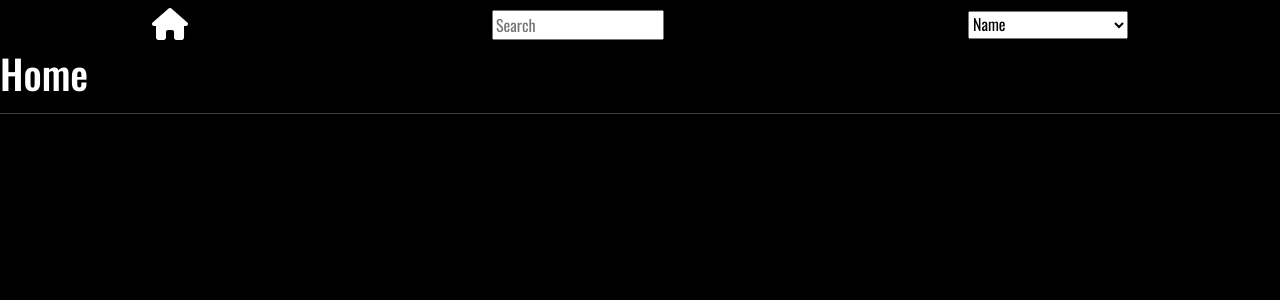
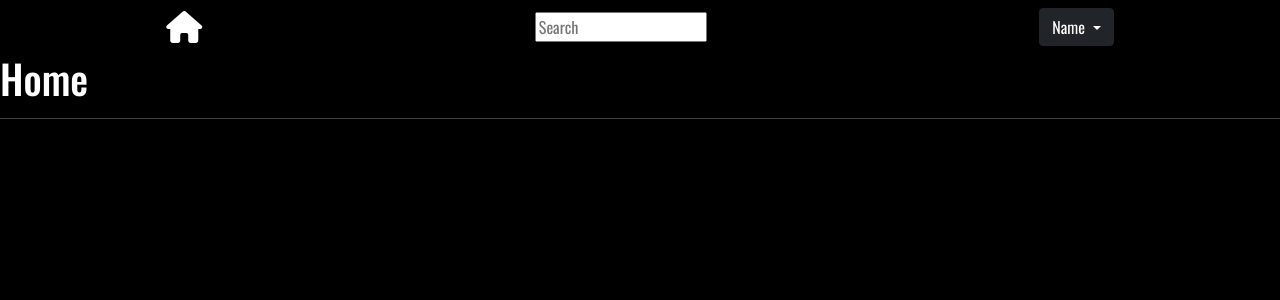
Before and after one commit to mishrakushal/dbms_project, a Flask app: page /home in a window 1280 px wide. Shown: the top 300 px of the page. Run offline with Flask 2, Linux system fonts and the light colour scheme; some libraries are stand-ins or nearby versions.

Commit message:
working drop-down with icons

```diff
--- a/templates/app_layout.html
+++ b/templates/app_layout.html
@@ -21,7 +21,10 @@
 			crossorigin="anonymous"
 			referrerpolicy="no-referrer"
 		/>
-		<link rel="stylesheet" href="../static/css/app_layout.css">
+		<script src="https://ajax.googleapis.com/ajax/libs/jquery/3.4.1/jquery.min.js"></script>
+		<script src="https://cdnjs.cloudflare.com/ajax/libs/popper.js/1.14.7/umd/popper.min.js"></script>
+		<script src="https://maxcdn.bootstrapcdn.com/bootstrap/4.3.1/js/bootstrap.min.js"></script>
+		<link rel="stylesheet" href="../static/css/app_layout.css" />
 		<title>{% block title %}{% endblock %}</title>
 		{% block head %}{% endblock %}
 	</head>
@@ -35,13 +38,30 @@
 					<i class="icon-search"></i>
 					<input type="search" name="search" placeholder="Search" />
 				</div>
-				<div class="user__options">
+				<!-- <div class="user__options">
 					<select name="user_option">
 						<option value="" selected disabled hidden>Name</option>
 						<option value="profile"><i class='fa-solid fa-user'></i>Profile</option>
 						<option value="logout" class="logout"><i class='fa-solid fa-arrow-right-from-bracket'></i>Logout</option>
 					</select>
-				</div>
+				</div> -->
+					<div class="dropdown">
+						<button
+							type="button"
+							class="btn btn-dark dropdown-toggle"
+							data-toggle="dropdown"
+						>
+							Name
+						</button>
+						<div class="dropdown-menu">
+							<a class="dropdown-item" href="#">
+								<i class='fa-solid fa-user'></i>Profile
+							</a>
+							<a class="dropdown-item" href="#"
+								><i class='fa-solid fa-arrow-right-from-bracket'></i>Logout
+							</a>
+						</div>
+					</div>
 			</nav>
 			<div class="page__title">{% block page_title %} {% endblock %}</div>
 			<hr />
```
